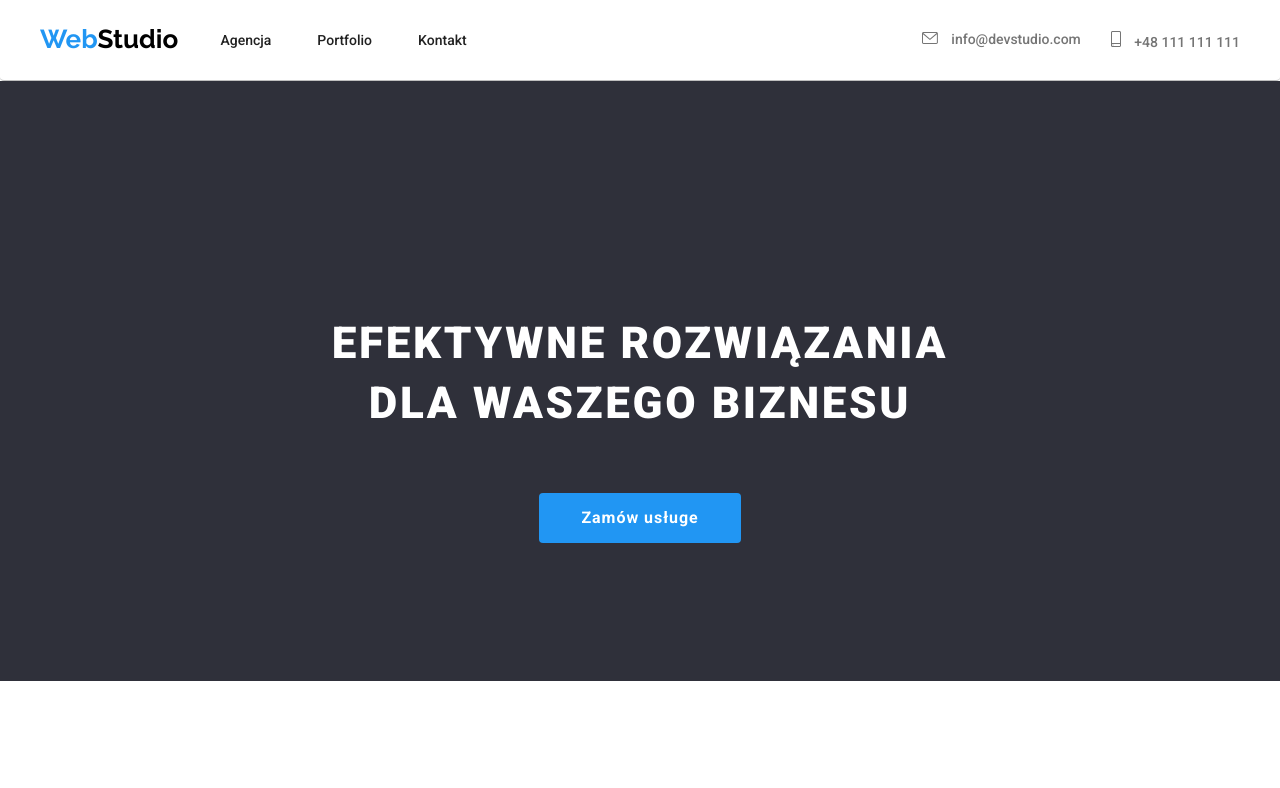
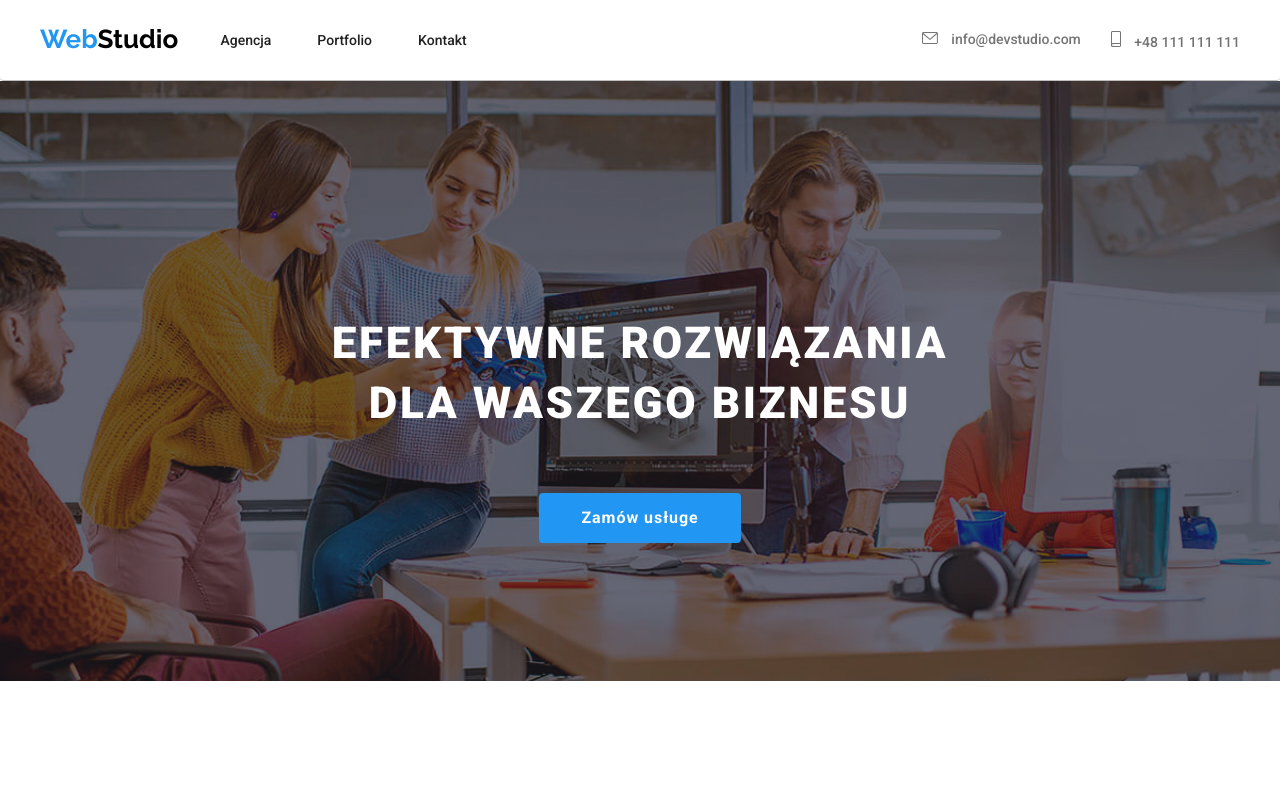
Before and after one commit to OlaPolaniecka/goit-markup-hw-04, a plain HTML site: page index.html in a window 1280 px wide. Shown: the top 788 px of the page. Drawn offline with nearby package versions, Linux system fonts and the light colour scheme.

Commit message:
init: hw 4

```diff
--- a/css/styles.css
+++ b/css/styles.css
@@ -48,6 +48,15 @@
   height: 600px;
   max-width: 100%;
   padding-top: 32px;
+  background-image: linear-gradient(
+      to right,
+      rgba(47, 48, 58, 0.4),
+      rgba(47, 48, 58, 0.4)
+    ),
+    url("../images/image-background.jpg");
+  background-size: cover;
+  background-position: center;
+  background-repeat: no-repeat;
 }
 
 .header-top {
```
